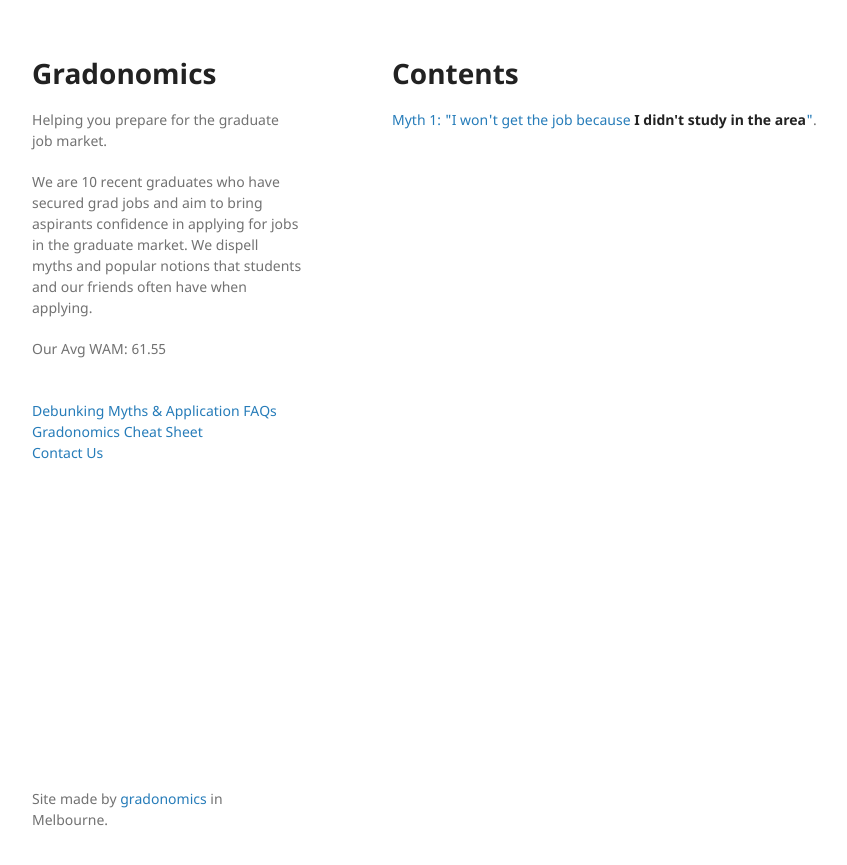
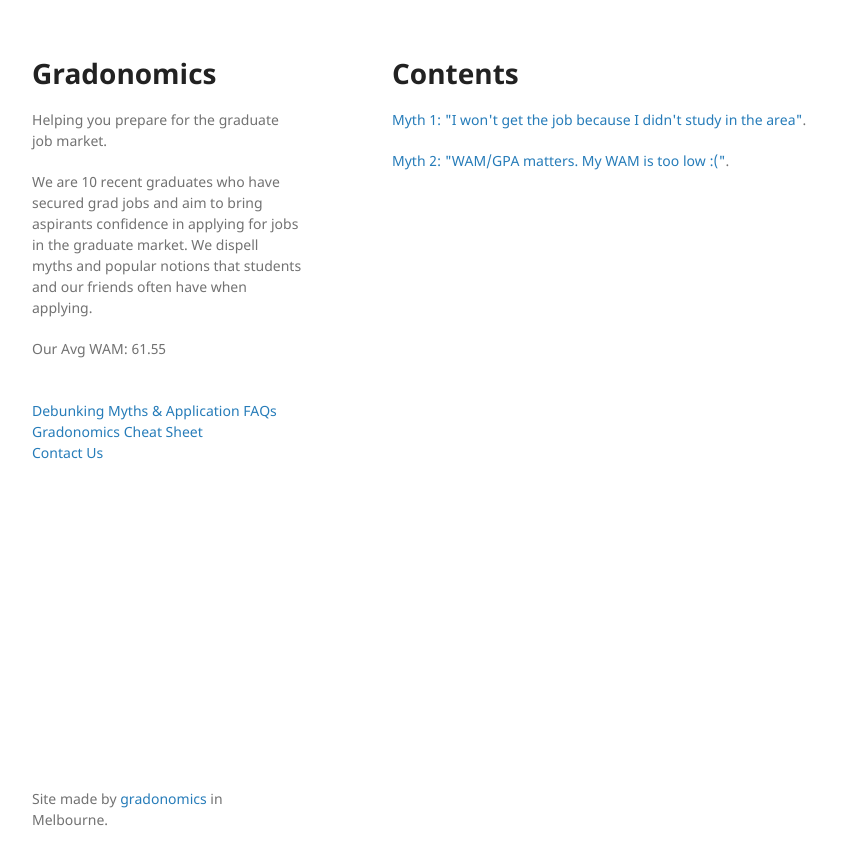
Before and after one commit to gradonomics/gradonomics-grad-help, a Jekyll site: the page built from index.md, in a window 1280 px wide. Shown: the top 865 px of the page, without its empty margins (178-1025 px from the left). Built offline with Jekyll 4.4.1, drawn with Linux system fonts in a browser that asks for light colours; our own code applies the rules of GitHub Pages for plain Markdown files.

Commit message:
contens2

```diff
--- a/index.md
+++ b/index.md
@@ -3,4 +3,5 @@ layout: default
 ---
 # [](#header-1)Contents
 
-<p><a href="myth-one">Myth 1: "I won't get the job because <strong>I didn't study in the area</strong>"</a>.</p>
+<p><a href="myth-one">Myth 1: "I won't get the job because I didn't study in the area"</a>.</p>
+<p><a href="myth-two">Myth 2: "WAM/GPA matters. My WAM is too low :("</a>.</p>
```
Also changed, not shown: myth-one.md (+3 -1 lines).
